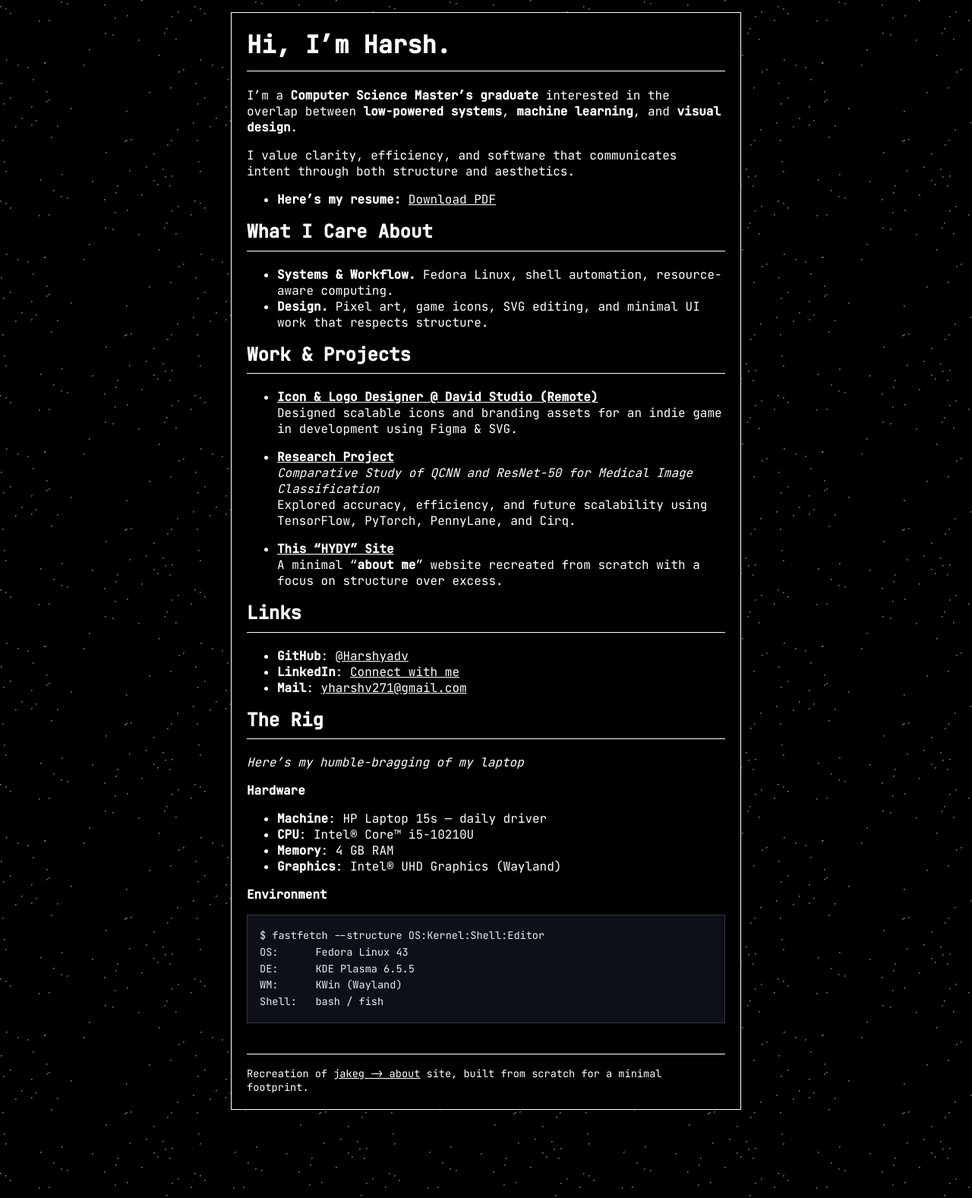
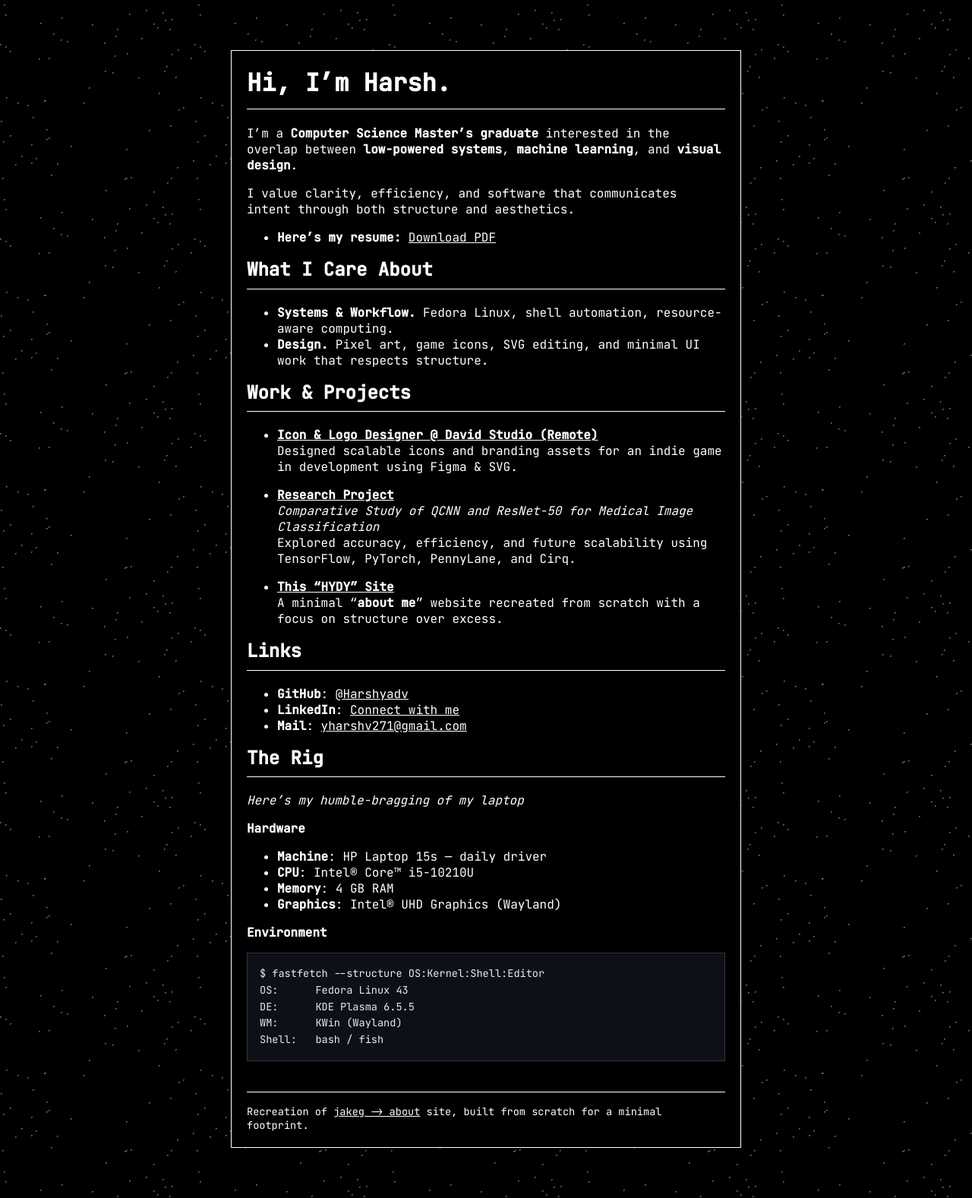
Before and after one commit to Harshyadv/HYDV, a Jekyll site: the page built from index.md, in a window 1280 px wide. Shown: the whole page at 76% size. Built offline with Jekyll 4.4.1, drawn with Linux system fonts in a browser that asks for light colours.

Commit message:
Testing Margin 50px
Signed-off-by: harshyadv <harshydv370@gmail.com>

```diff
--- a/assets/style.css
+++ b/assets/style.css
@@ -15,7 +15,7 @@
 }
 
 body {
-    margin: 0;
+    margin: 50px;
     padding: 16px;
 
     background:
```
